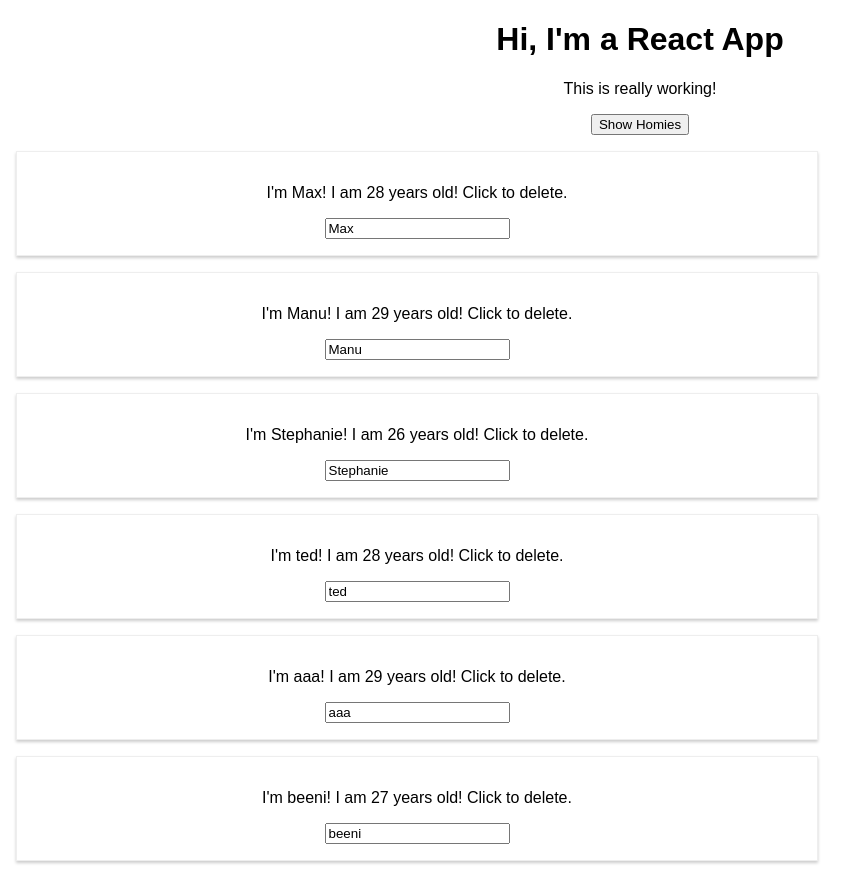
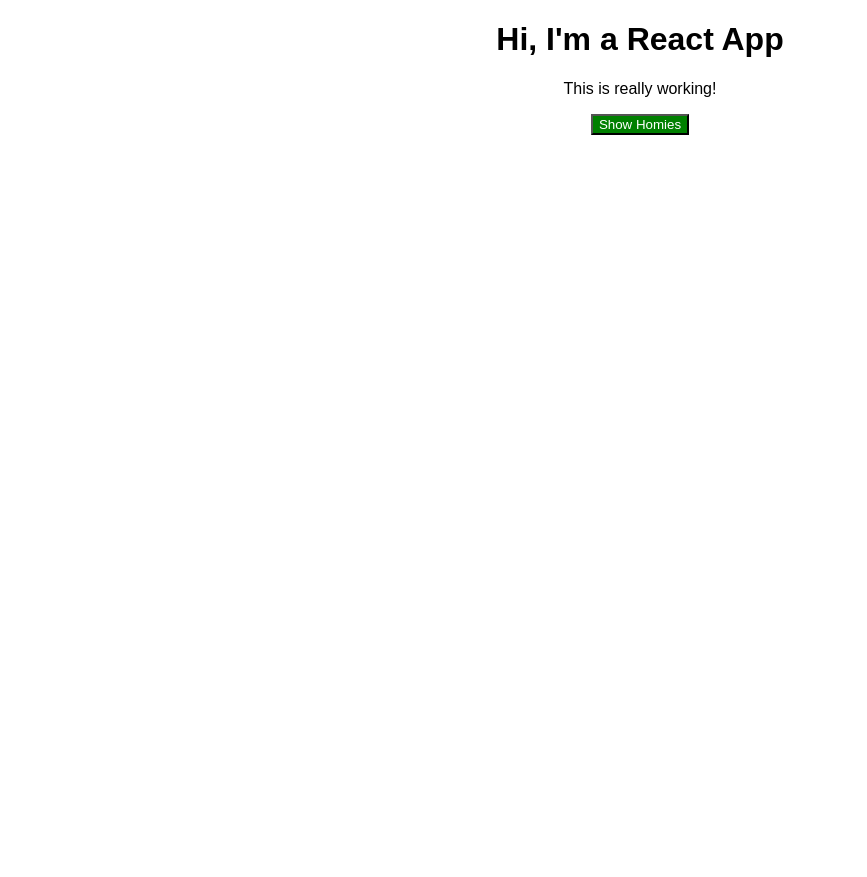
Before and after one commit to sethlewandowski/reactTheCompleteGuideUdemy, a React (Create React App) app in the folder Section3/react-complete-guide/: page / in a window 1280 px wide. Shown: the whole page, without its empty margins (0-867 px from the left). After the commit the page ends 800 px from the top, so only its background shows below. Built offline with nearby package versions, Linux system fonts and the light colour scheme.

Commit message:
messing with styles

```diff
--- a/Section3/react-complete-guide/src/App.js
+++ b/Section3/react-complete-guide/src/App.js
@@ -12,7 +12,7 @@
       { id: "5", name: "aaa", age: 29 },
       { id: "6", name: "beeni", age: 27 },
     ],
-    showPersons: true,
+    showPersons: false,
   }
 
   togglePersonHandler = () => {
@@ -43,12 +43,14 @@
   }
 
   render() {
-    return (
-      <div className='App'>
-        <h1>Hi, I'm a React App</h1>
-        <p>This is really working!</p>
-        <button onClick={this.togglePersonHandler}>Show Homies</button>
-        {this.state.showPersons && (
+    const style = {
+      backgroundColor: "green",
+      color: "white",
+    }
+
+    let persons = null
+    if (this.state.showPersons) {
+      persons = (
         <div>
           {this.state.persons.map((person, index) => (
             <Person
@@ -60,7 +62,19 @@
             />
           ))}
         </div>
-        )}
+      )
+
+      style.backgroundColor = "red"
+    }
+
+    return (
+      <div className='App'>
+        <h1>Hi, I'm a React App</h1>
+        <p>This is really working!</p>
+        <button style={style} onClick={this.togglePersonHandler}>
+          Show Homies
+        </button>
+        {persons}
       </div>
     )
   }
```
Also changed, not shown: 1 other file (tests, documents, lock files or other folders). Lines whose indentation alone changed are shown as unchanged.
